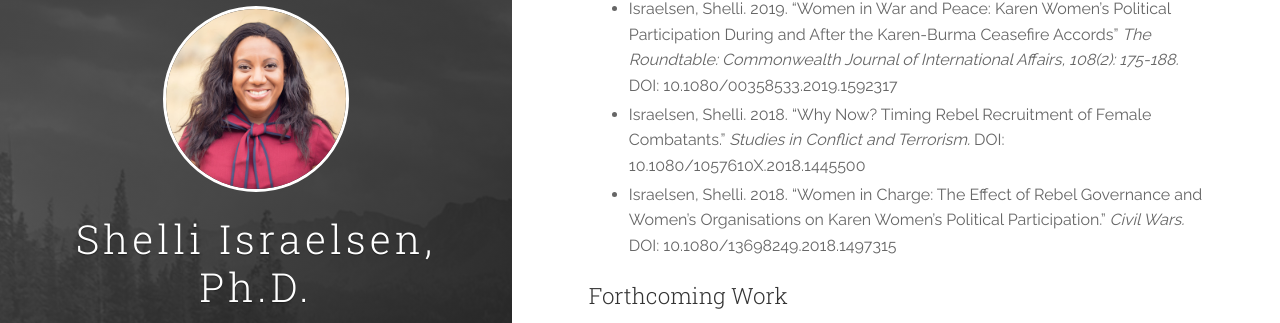
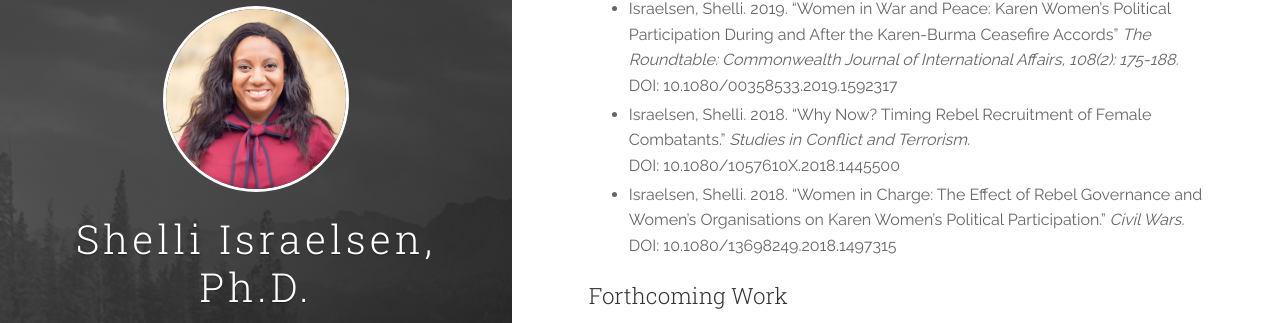
Before and after one commit to jisraelsen/shelliisraelsen.com, a Jekyll site: the page built from research.html, in a window 1280 px wide and 900 px high, scrolled down 705 px. Shown: the part 127-450 px from the top of the window. Built offline with Jekyll 4.4.1, drawn with Linux system fonts in a browser that asks for light colours; nearby versions of some CDN libraries.

Commit message:
Add some break tags

```diff
--- a/research.html
+++ b/research.html
@@ -27,9 +27,9 @@ field research in Thailand and Burma/Myanmar.</p>
 <h4>Publications</h4>
 
 <ul>
-  <li>Israelsen, Shelli. 2019. “Women in War and Peace: Karen Women’s Political Participation During and After the Karen-Burma Ceasefire Accords” <em>The Roundtable: Commonwealth Journal of International Affairs, 108(2): 175-188.</em> DOI: 10.1080/00358533.2019.1592317</li>
-  <li>Israelsen, Shelli. 2018. “Why Now? Timing Rebel Recruitment of Female Combatants.” <em>Studies in Conflict and Terrorism.</em> DOI: 10.1080/1057610X.2018.1445500</li>
-  <li>Israelsen, Shelli. 2018. “Women in Charge: The Effect of Rebel Governance and Women’s Organisations on Karen Women’s Political Participation.” <em>Civil Wars.</em> DOI: 10.1080/13698249.2018.1497315</li>
+  <li>Israelsen, Shelli. 2019. “Women in War and Peace: Karen Women’s Political Participation During and After the Karen-Burma Ceasefire Accords” <em>The Roundtable: Commonwealth Journal of International Affairs, 108(2): 175-188.</em><br>DOI: 10.1080/00358533.2019.1592317</li>
+  <li>Israelsen, Shelli. 2018. “Why Now? Timing Rebel Recruitment of Female Combatants.” <em>Studies in Conflict and Terrorism.</em><br>DOI: 10.1080/1057610X.2018.1445500</li>
+  <li>Israelsen, Shelli. 2018. “Women in Charge: The Effect of Rebel Governance and Women’s Organisations on Karen Women’s Political Participation.” <em>Civil Wars.</em><br>DOI: 10.1080/13698249.2018.1497315</li>
 </ul>
 
 <h4>Forthcoming Work</h4>
```
